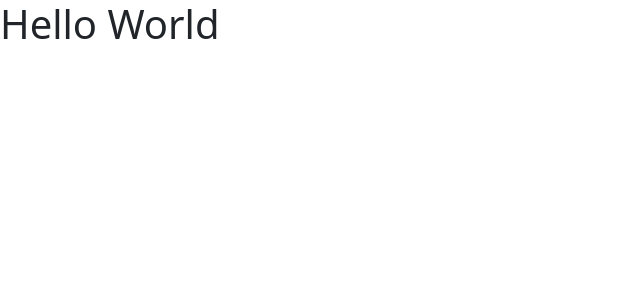
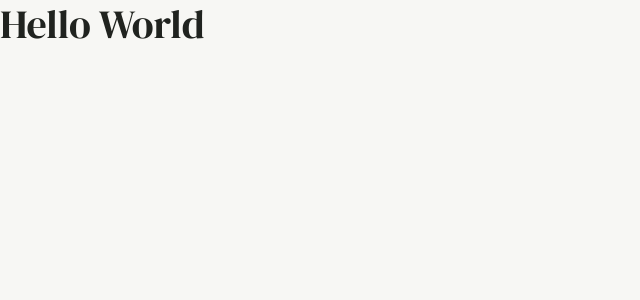
Before and after one commit to WilliamMatton/BookApp, an Angular app in the folder client/: page / in a window 1280 px wide. Shown: the top 300 px of the page, without its empty margins (0-640 px from the left). Built offline with nearby package versions, Linux system fonts and the light colour scheme.

Commit message:
Refactor styles to remove Bootstrap CSS import and enhance SCSS structure with custom font and color variables

```diff
--- a/client/angular.json
+++ b/client/angular.json
@@ -31,7 +31,6 @@
               }
             ],
             "styles": [
-              "node_modules/bootstrap/dist/css/bootstrap.min.css",
               "node_modules/@fortawesome/fontawesome-free/css/all.min.css",
               "src/styles.scss"
             ]
--- a/client/src/styles.scss
+++ b/client/src/styles.scss
@@ -1,4 +1,60 @@
 /* You can add global styles to this file, and also import other style files */
 
-/* Importing Bootstrap SCSS file. */
+@import '@fontsource/dm-sans/400.css';
+@import '@fontsource/dm-sans/500.css';
+@import '@fontsource/dm-sans/600.css';
+@import '@fontsource/dm-sans/700.css';
+
+@import '@fontsource/dm-serif-display';
+
+@import 'bootstrap/scss/functions';
+
+$primary: #26342D;
+$secondary: #6C716A;
+$success: #3E6848;
+$warning: #84662E;
+$danger: #A34C37;
+$info: #626378;
+
+$light: #F7F7F4;
+$dark: #20231F;
+
+$body-bg: #F7F7F4;
+$body-color: #20231F;
+$secondary-color: #6C716A;
+
+$card-bg: white;
+$modal-content-bg: white;
+$dropdown-bg: white;
+
+$border-color: #DFE0DA;
+$border-color-translucent: rgba(#20231F, 0.12);
+
+$link-color: #26342D;
+$link-hover-color: #17211C;
+
+$font-family-sans-serif: "DM Sans", system-ui, -apple-system, "Segoe UI", Roboto, sans-serif;
+$headings-font-family: "DM Serif Display", serif;
+
+@import 'bootstrap/scss/variables';
+@import 'bootstrap/scss/variables-dark';
+
+$custom-colors: (
+  "read": #3E6848,
+  "reading": #84662E,
+  "to-read": #626378,
+  "accent": #8A6F45
+);
+
+$theme-colors: map-merge($theme-colors, $custom-colors);
+
+$font-sizes: map-merge($font-sizes, (
+  7: 0.875rem,
+  8: 0.75rem
+));
+
+@import 'bootstrap/scss/maps';
+@import 'bootstrap/scss/mixins';
+@import 'bootstrap/scss/utilities';
+
 @import 'bootstrap/scss/bootstrap';
```
